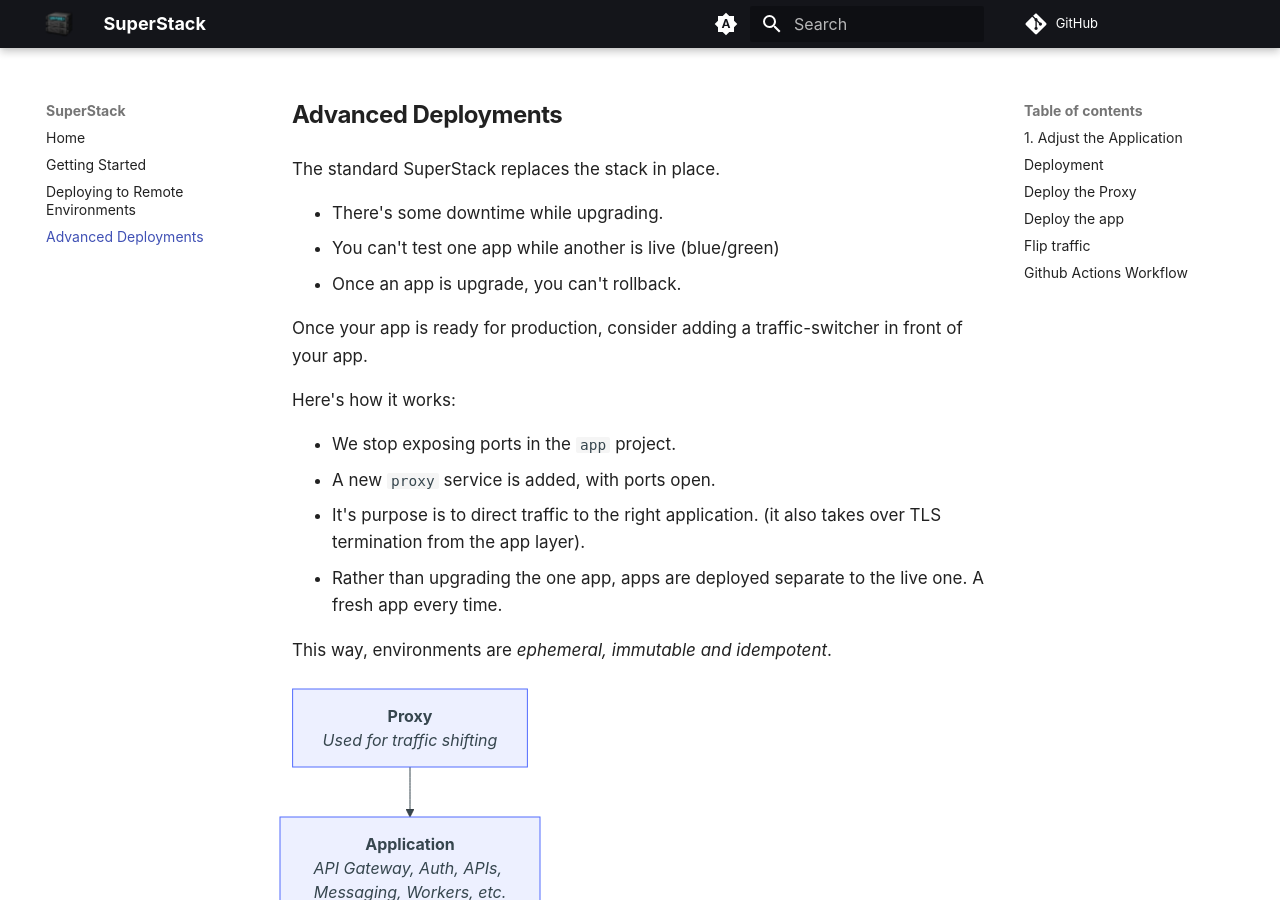
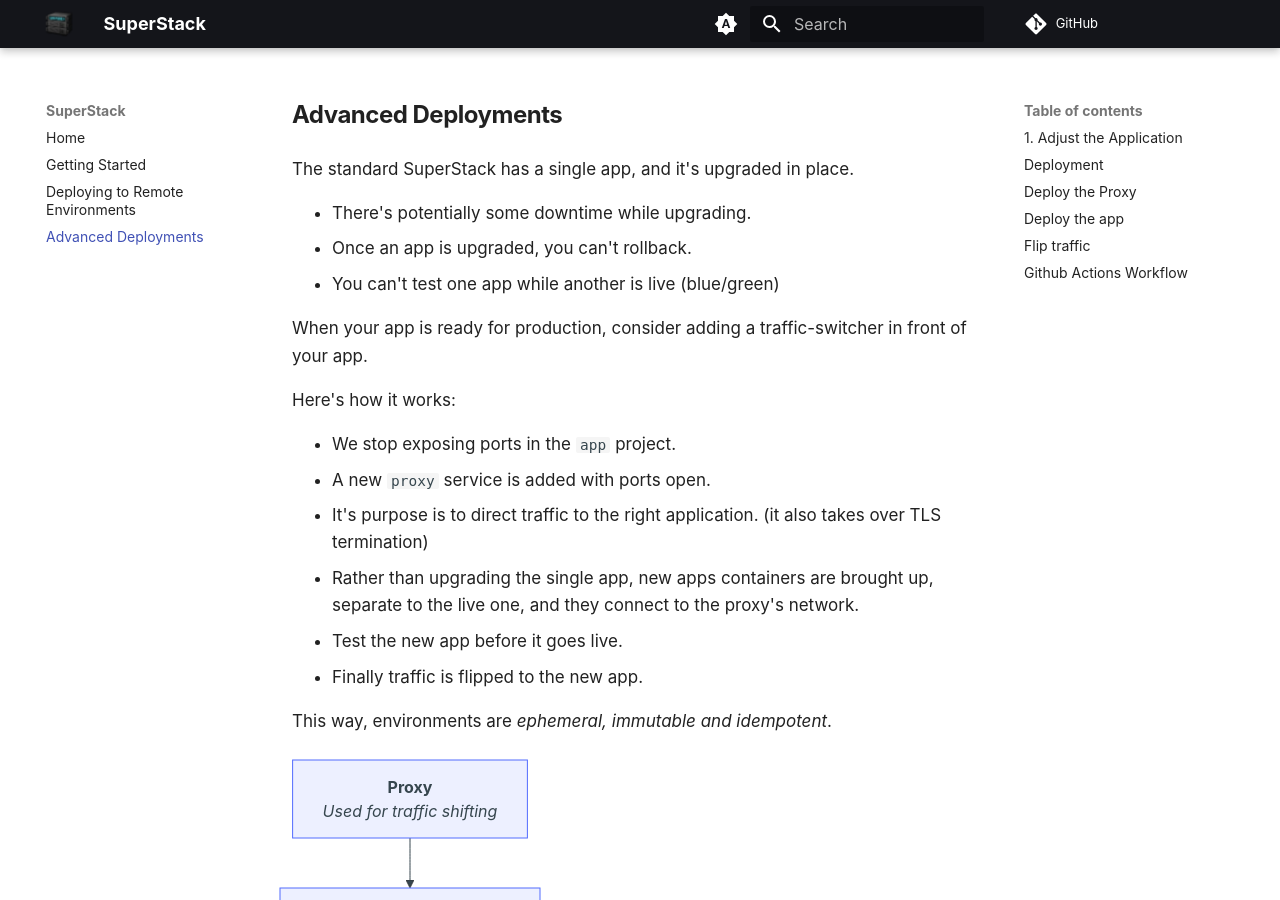
Before and after one commit to explodinglabs/superstack.docs, an MkDocs documentation site: the page built from docs/advanced.md, in a window 1280 px wide and 900 px high. Built offline with MkDocs 1.6.1 and Material for MkDocs 9.7.7, drawn with Linux system fonts in a browser that asks for light colours; comment, search, counter and statistics services are not loaded.

Commit message:
Adjust advanced doc

```diff
--- a/docs/advanced.md
+++ b/docs/advanced.md
@@ -1,20 +1,22 @@
-The standard SuperStack replaces the stack in place.
+The standard SuperStack has a single app, and it's upgraded in place.
 
-- There's some downtime while upgrading.
+- There's potentially some downtime while upgrading.
+- Once an app is upgraded, you can't rollback.
 - You can't test one app while another is live (blue/green)
-- Once an app is upgrade, you can't rollback.
 
-Once your app is ready for production, consider adding a traffic-switcher in
+When your app is ready for production, consider adding a traffic-switcher in
 front of your app.
 
 Here's how it works:
 
 - We stop exposing ports in the `app` project.
-- A new `proxy` service is added, with ports open.
+- A new `proxy` service is added with ports open.
 - It's purpose is to direct traffic to the right application. (it also takes
-  over TLS termination from the app layer).
-- Rather than upgrading the one app, apps are deployed separate to the live
-  one. A fresh app every time.
+  over TLS termination)
+- Rather than upgrading the single app, new apps containers are brought up,
+  separate to the live one, and they connect to the proxy's network.
+- Test the new app before it goes live.
+- Finally traffic is flipped to the new app.
 
 This way, environments are _ephemeral, immutable and idempotent_.
 
```
